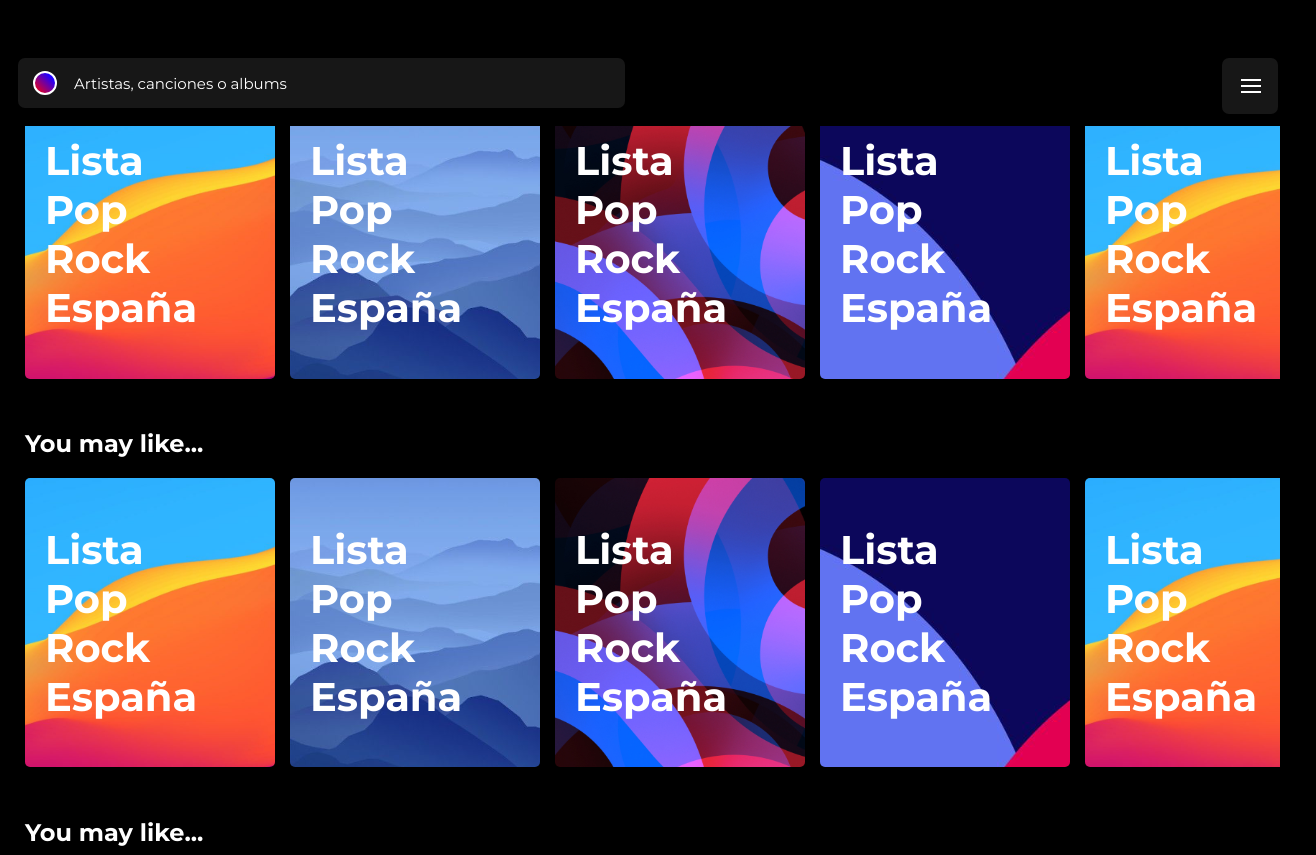
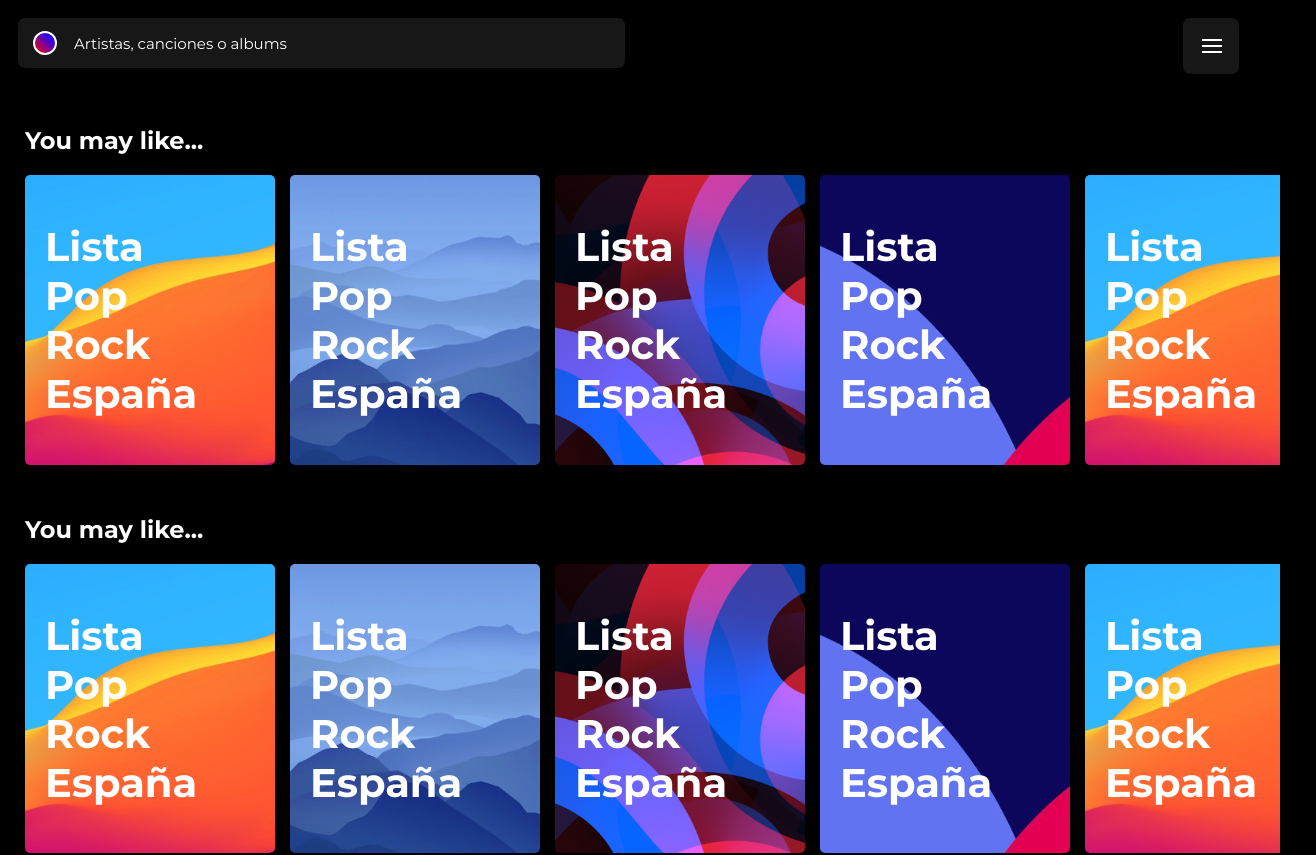
Before and after one commit to haykbit/react-music-player, a React (Create React App) app in the folder client/: page /home-page in a window 1280 px wide. Shown: the top 855 px of the page, 1316 px wide, since content can reach past the window. Built offline with nearby package versions, Linux system fonts and the light colour scheme.

Commit message:
style: navbar sizing fixed

```diff
--- a/client/src/components/Navbar/style/navbar.scss
+++ b/client/src/components/Navbar/style/navbar.scss
@@ -13,8 +13,9 @@
 .nav-container {
   display: flex;
   flex-direction: row;
-  position: fixed;
+  position: sticky;
   z-index: 100;
+  top: 0;
   width: 100%;
   background-color: black;
   padding: 18px;
@@ -178,7 +179,7 @@ nav i {
 .menu-actions {
   display: flex;
   justify-content: flex-end;
-  margin-right: 20px;
+  margin-right: 59px;
 }
 
 nav li h4 {
```
